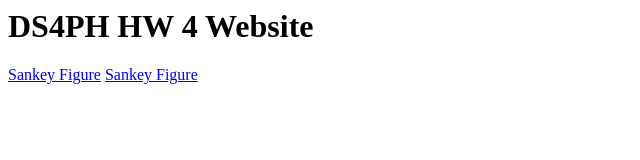
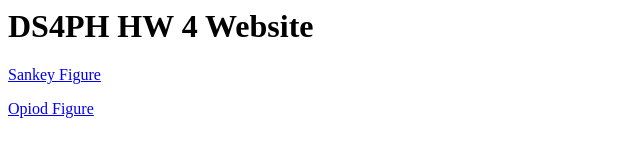
Before and after one commit to prebman1/ds4ph_hw4_website, a plain HTML site: page index.html in a window 1280 px wide. Shown: the whole page, without its empty margins (0-640 px from the left). Drawn offline with Linux system fonts and the light colour scheme.

Commit message:
fixed link text

```diff
--- a/index.html
+++ b/index.html
@@ -5,7 +5,7 @@
     </HEAD>
     <BODY>
         <H1>DS4PH HW 4 Website</H1>
-        <a href="sankey_fig.html">Sankey Figure</a>
-        <a href="opiod_fig.html">Sankey Figure</a>
+        <p><a href="sankey_fig.html">Sankey Figure</a></p>
+        <p><a href="opiod_fig.html">Opiod Figure</a></p>
     </BODY>
 </HTML>
```
